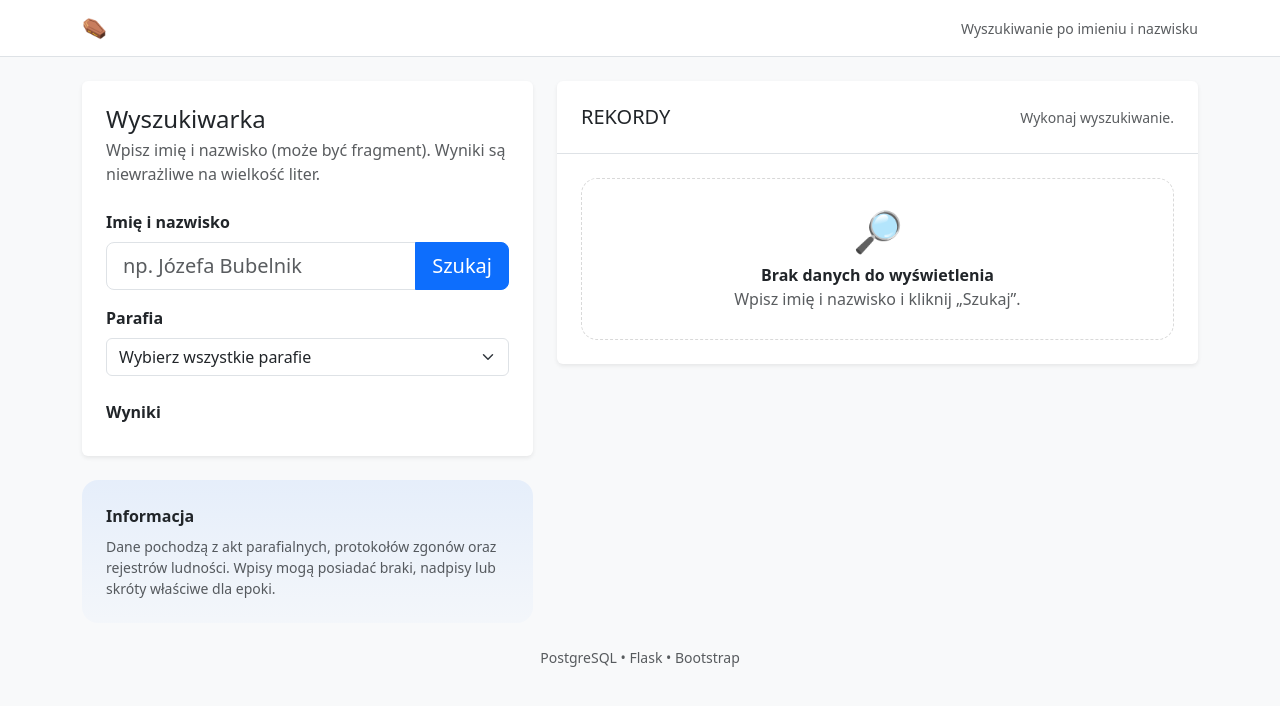
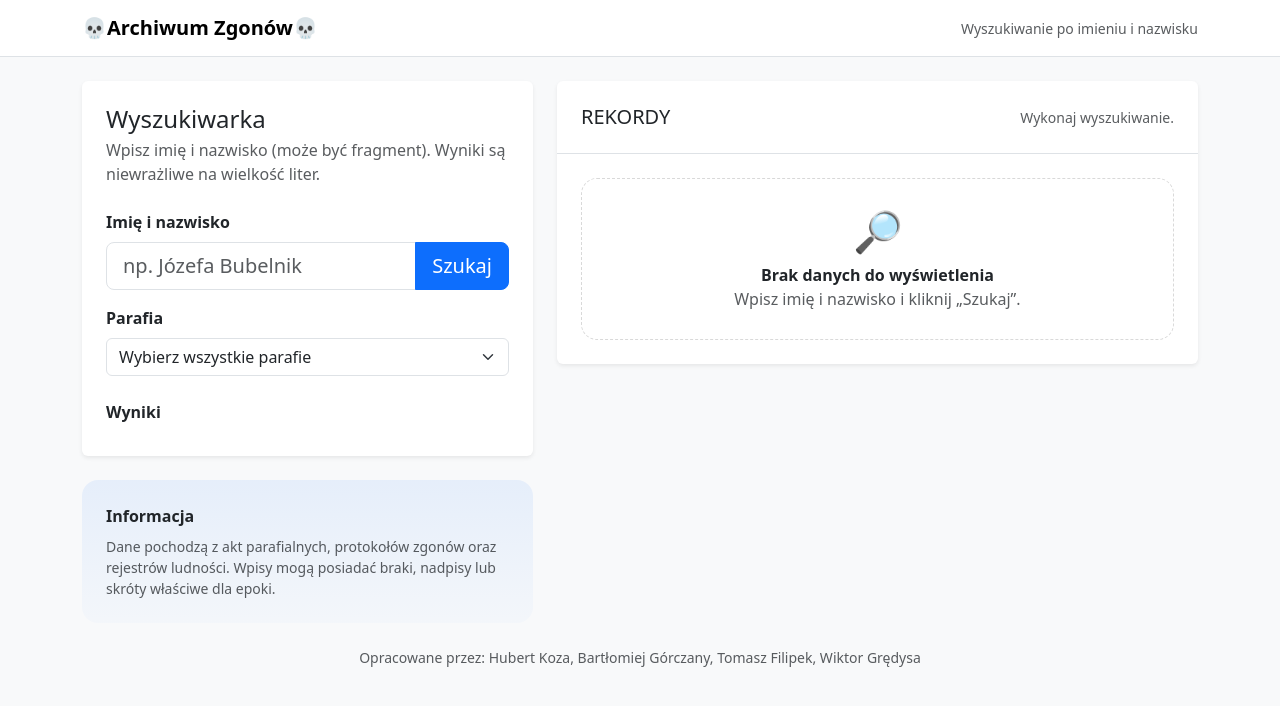
Before and after one commit to lanchesterr/death-searcher, a Flask app: page / in a window 1280 px wide. Shown: the top 706 px of the page. Run offline with Flask 3, Linux system fonts and the light colour scheme; data that the repository does not hold is empty; parts of the project's set-up code (start-up, migrations or seed data) failed here and were passed over; some libraries are stand-ins or nearby versions.

Commit message:
Update base.html

```diff
--- a/templates/base.html
+++ b/templates/base.html
@@ -4,16 +4,20 @@
   <meta charset="utf-8" />
   <meta name="viewport" content="width=device-width, initial-scale=1" />
   <title>{% block title %}Wyszukiwarka zgonów{% endblock %}</title>
-
+  <style>
+@import url('https://fonts.googleapis.com/css2?family=Old+Standard+TT:ital,wght@0,400;0,700;1,400&display=swap');
+ </style>
   <!-- Bootstrap 5 (CDN) -->
   <link href="https://cdn.jsdelivr.net/npm/bootstrap@5.3.3/dist/css/bootstrap.min.css" rel="stylesheet">
   <link rel="stylesheet" href="{{ url_for('static', filename='style.css') }}">
+
 </head>
 <body class="bg-body-tertiary">
 
 <nav class="navbar navbar-expand-lg bg-white border-bottom">
   <div class="container">
-    <span class="navbar-brand fw-semibold">⚰️</span>
+    <span class="navbar-brand fw-semibold">💀Archiwum Zgonów💀
+</span>
     <span class="text-muted small">Wyszukiwanie po imieniu i nazwisku</span>
   </div>
 </nav>
@@ -24,7 +28,7 @@
 
 <footer class="container pb-4">
   <div class="text-center text-muted small">
-    PostgreSQL • Flask • Bootstrap
+    Opracowane przez: Hubert Koza, Bartłomiej Górczany, Tomasz Filipek, Wiktor Grędysa
   </div>
 </footer>
 
```
